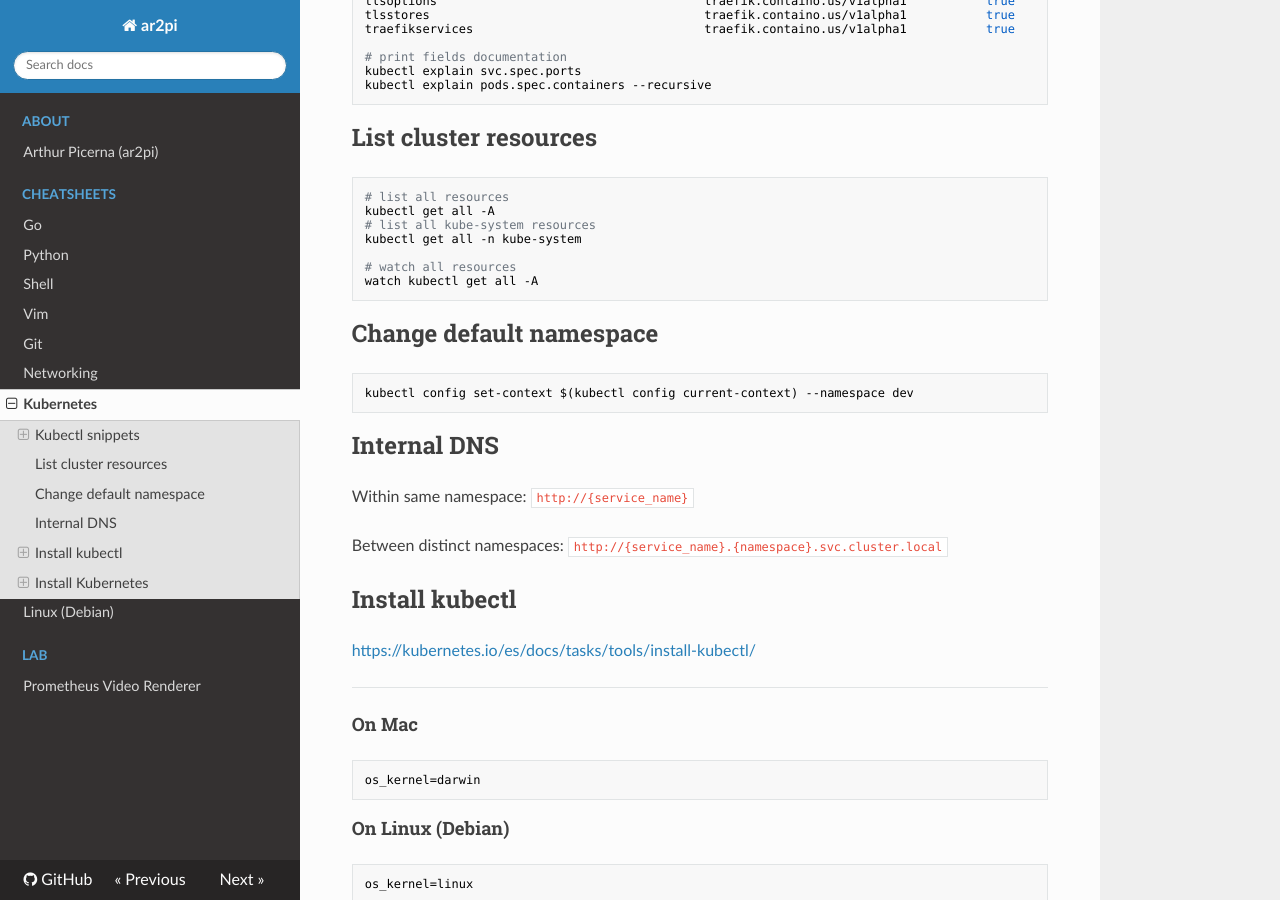
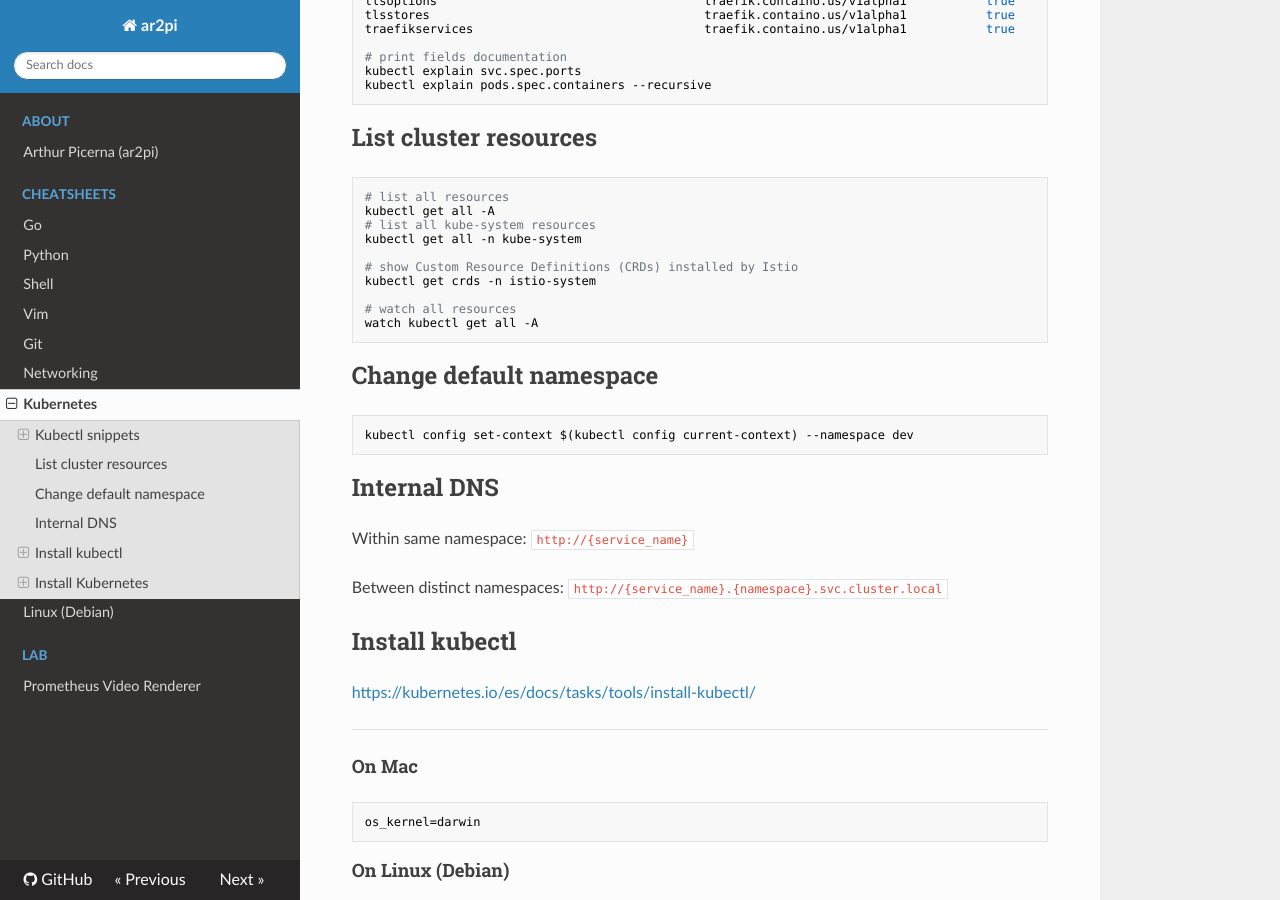
Before and after one commit to ar2pi/ar2pi, an MkDocs documentation site: the page built from docs/kubernetes.md, in a window 1280 px wide and 900 px high, scrolled down 1945 px. Built offline with MkDocs 1.6.1, drawn with Linux system fonts in a browser that asks for light colours; nearby versions of some CDN libraries.

Commit message:
Update kubernetes.md

````diff
--- a/docs/kubernetes.md
+++ b/docs/kubernetes.md
@@ -136,6 +136,9 @@ kubectl get all -A
 # list all kube-system resources
 kubectl get all -n kube-system
 
+# show Custom Resource Definitions (CRDs) installed by Istio
+kubectl get crds -n istio-system
+
 # watch all resources
 watch kubectl get all -A
 ```
````
